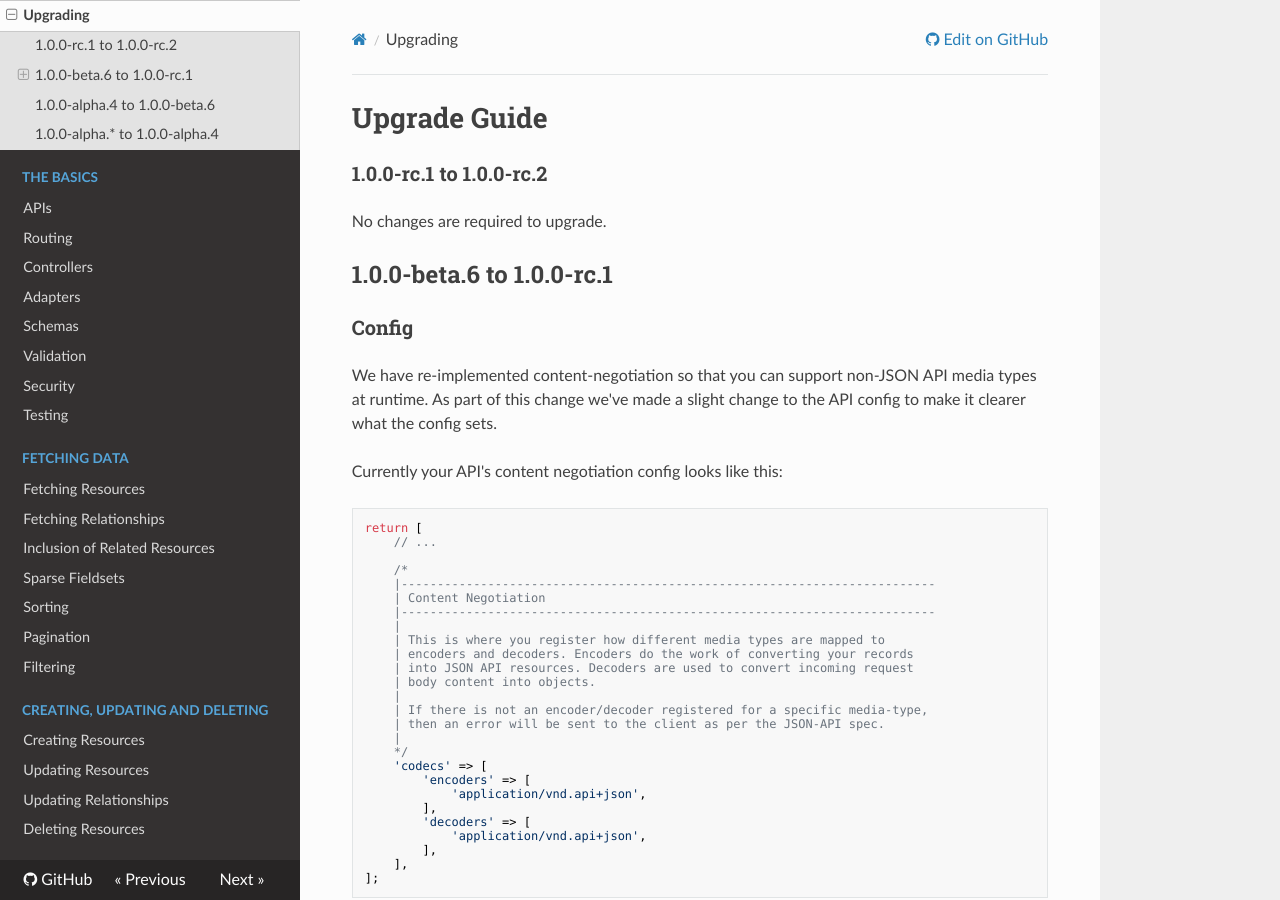
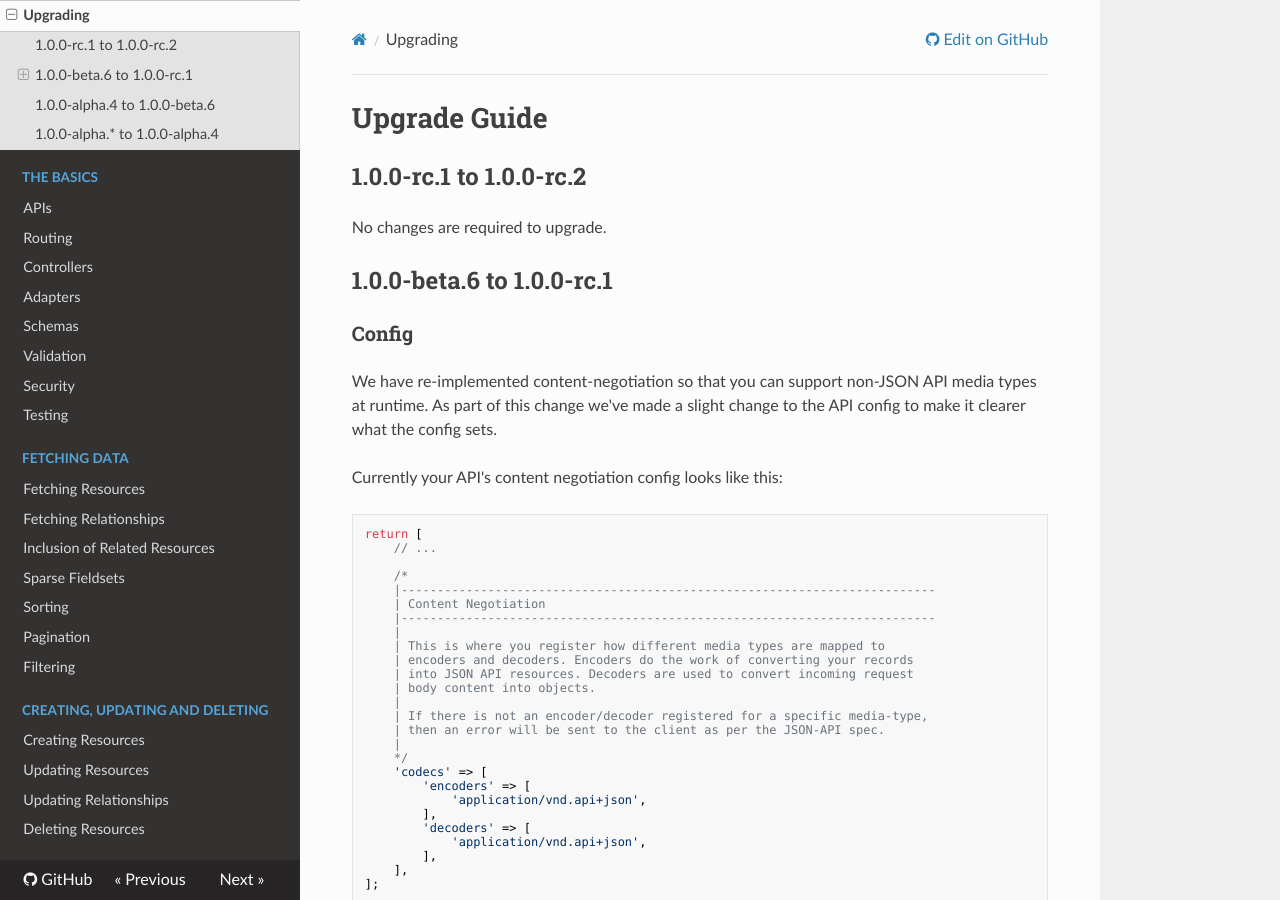
Before and after one commit to cloudcreativity/laravel-json-api, an MkDocs documentation site: the page built from docs/upgrade.md, in a window 1280 px wide and 900 px high. Built offline with MkDocs 1.6.1, drawn with Linux system fonts in a browser that asks for light colours; nearby versions of some CDN libraries; old or Windows-style settings are respelled for this version of MkDocs.

```diff
--- a/docs/upgrade.md
+++ b/docs/upgrade.md
@@ -1,6 +1,6 @@
 # Upgrade Guide
 
-### 1.0.0-rc.1 to 1.0.0-rc.2
+## 1.0.0-rc.1 to 1.0.0-rc.2
 
 No changes are required to upgrade.
 
```
Also changed, not shown: docs/installation.md (+1 -1 lines).
